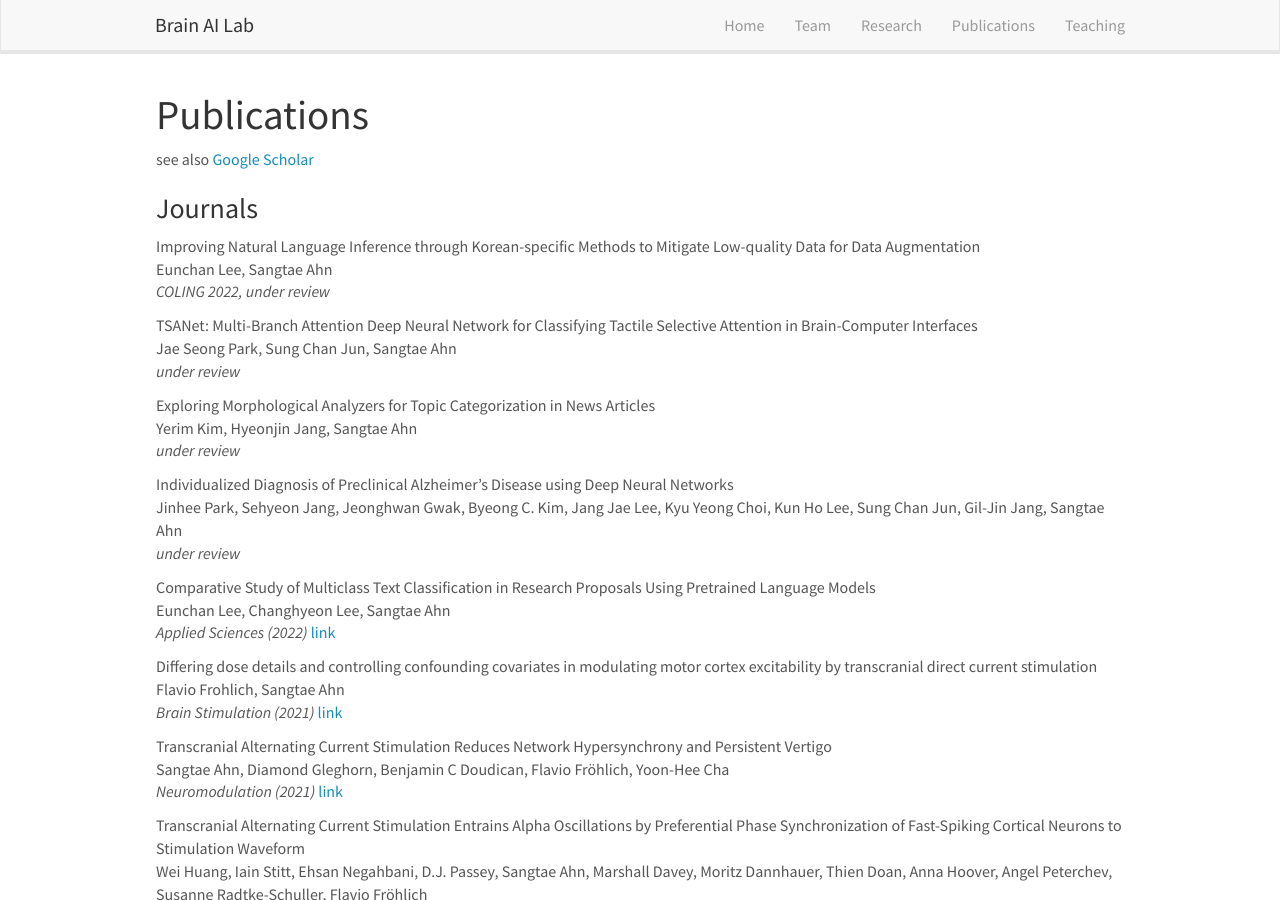
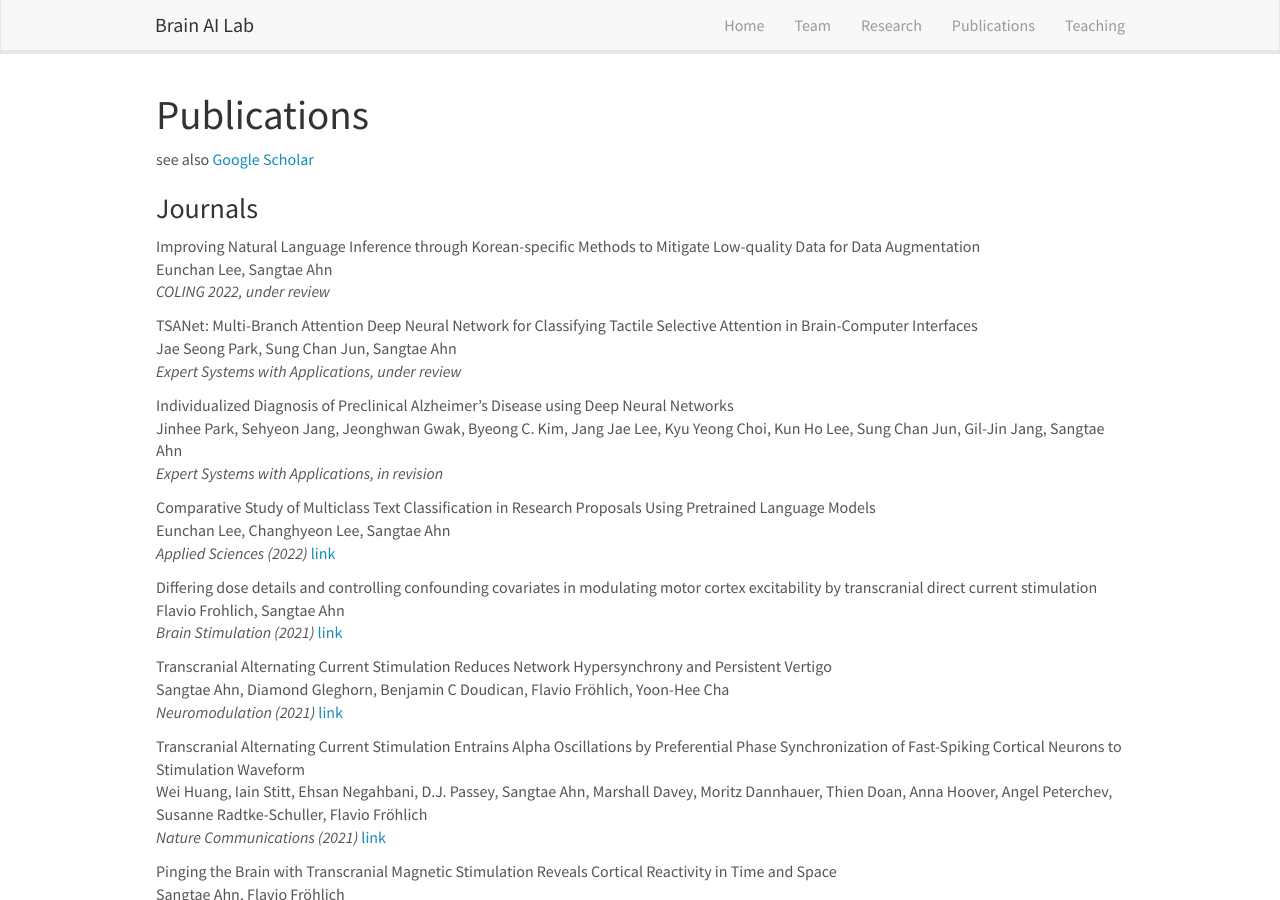
Before and after one commit to KNU-BrainAI/knu-brainai.github.io, a Jekyll site: the page built from _pages/publications.md, in a window 1280 px wide and 900 px high. Built offline with Jekyll 4.4.1, drawn with Linux system fonts in a browser that asks for light colours; nearby versions of some CDN libraries.

Commit message:
Update publist.yml

```diff
--- a/_data/publist.yml
+++ b/_data/publist.yml
@@ -4,17 +4,13 @@
 
 - title: "TSANet: Multi-Branch Attention Deep Neural Network for Classifying Tactile Selective Attention in Brain-Computer Interfaces"
   authors: Jae Seong Park, Sung Chan Jun, Sangtae Ahn
-  journal: under review
-
-- title: "Exploring Morphological Analyzers for Topic Categorization in News Articles"
-  authors: Yerim Kim, Hyeonjin Jang, Sangtae Ahn
-  journal: under review
+  journal: Expert Systems with Applications, under review
 
 - title: "Individualized Diagnosis of Preclinical Alzheimer’s Disease using Deep Neural Networks"
   image:
   description:
   authors: Jinhee Park, Sehyeon Jang, Jeonghwan Gwak, Byeong C. Kim, Jang Jae Lee, Kyu Yeong Choi, Kun Ho Lee, Sung Chan Jun, Gil-Jin Jang, Sangtae Ahn
-  journal: under review
+  journal: Expert Systems with Applications, in revision
 
 - title: "Comparative Study of Multiclass Text Classification in Research Proposals Using Pretrained Language Models"
   authors: Eunchan Lee, Changhyeon Lee, Sangtae Ahn
```
